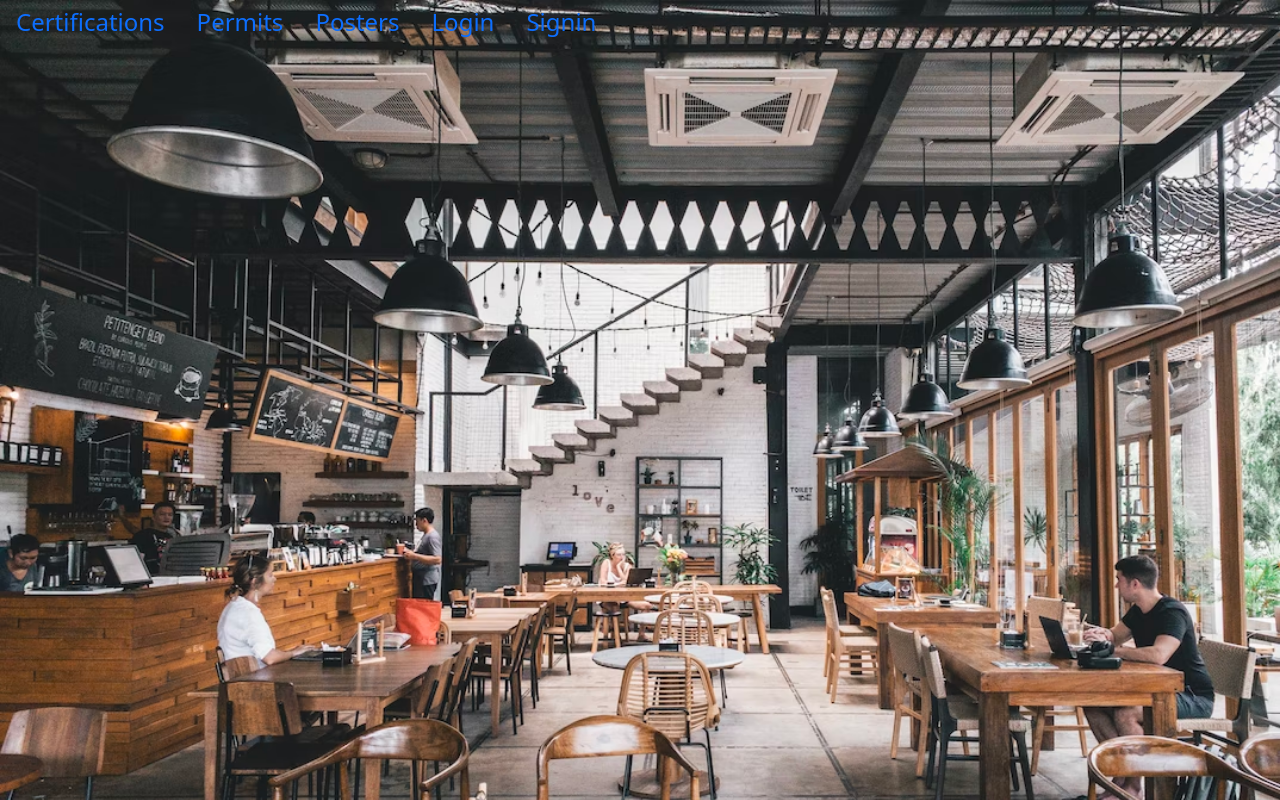
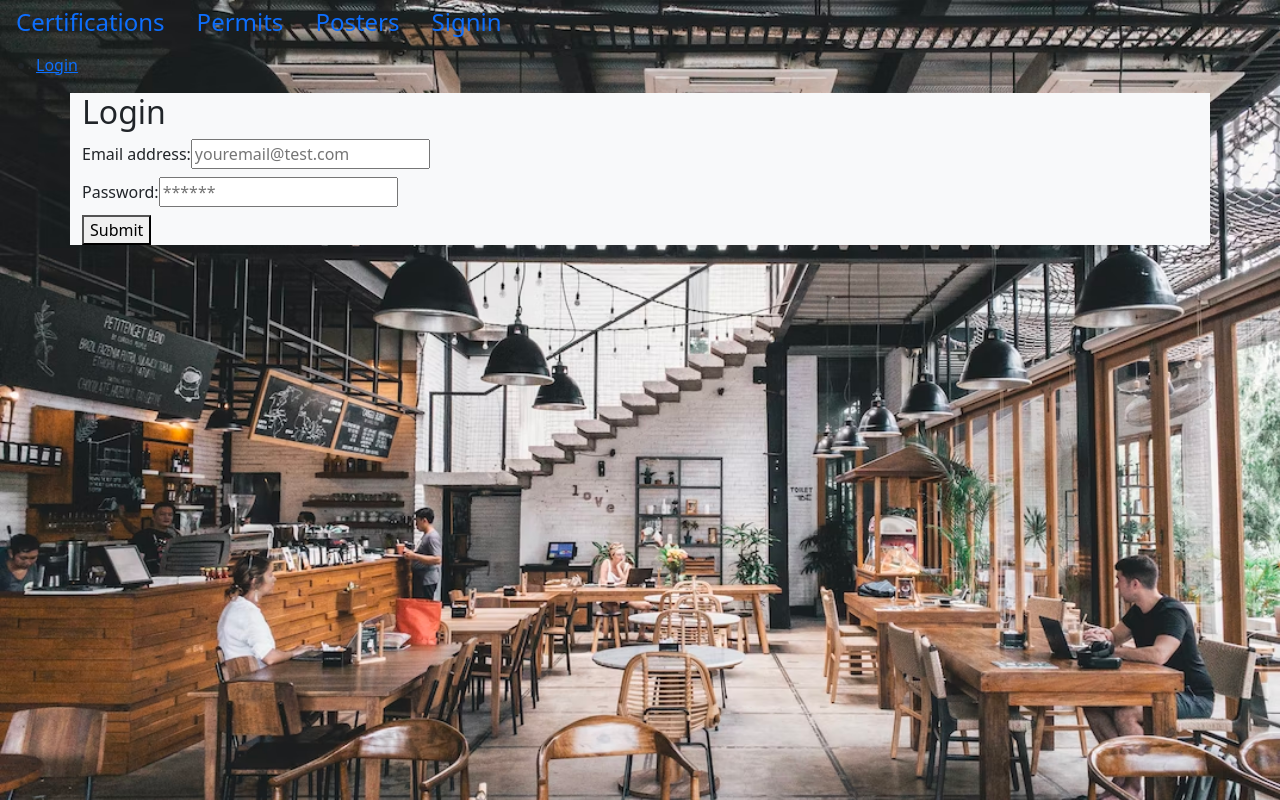
Before and after one commit to Muzan67/restaurateur, a React (Create React App) app in the folder my-app/: page /login in a window 1280 px wide. Built offline with nearby package versions, Linux system fonts and the light colour scheme.

Commit message:
login page renders

```diff
--- a/my-app/package.json
+++ b/my-app/package.json
@@ -7,6 +7,7 @@
     "@testing-library/jest-dom": "^5.16.5",
     "@testing-library/react": "^13.4.0",
     "@testing-library/user-event": "^13.5.0",
+    "bootstrap": "^5.2.1",
     "jwt-decode": "^3.1.2",
     "react": "^18.2.0",
     "react-bootstrap": "^2.5.0",
--- a/my-app/src/App.js
+++ b/my-app/src/App.js
@@ -2,7 +2,6 @@ import React from "react";
 import Homepage from "./components/Homepage"
 import "./App.css";
 import "bootstrap/dist/css/bootstrap.min.css";
-// import Navigation from "./components/Navigation";
 // import Footer from "./components/Footer";
 // import "./index.css";
 // import Contact from './components/Contact';
--- a/my-app/src/components/Homepage/index.js
+++ b/my-app/src/components/Homepage/index.js
@@ -1,11 +1,19 @@
 import React from "react";
+import { BrowserRouter as Router, Route, Routes } from 'react-router-dom';
 import Navigation from "../Navigation";
+import Login from '../../pages/Login';
 
-function Homepage () {
+function Homepage() {
     return (
-        <div>
-            <Navigation/>
-        </div>
+        <Router>
+            <div>
+                <Navigation />
+                <Routes>
+                    <Route exact path="/login" element = <Login/> />
+                </Routes>
+            </div>
+        </Router>
+
     )
 
 }
--- a/my-app/src/components/Navigation/index.js
+++ b/my-app/src/components/Navigation/index.js
@@ -1,11 +1,11 @@
 import React from "react";
 // eslint-disable-next-line
 import Auth from "../../utils/auth";
-// import { Link } from "react-router-dom";
+import { Link } from "react-router-dom";
 
 function Navigation(props) {
   // eslint-disable-next-line
-    const tabs = ["Certifications", "Permits", "Posters", "Login", "Signin" ];
+  const tabs = ["Certifications", "Permits", "Posters", "Signin"];
 
   // if (Auth.loggedIn()) {
   //   return (
@@ -49,18 +49,18 @@ import Auth from "../../utils/auth";
         ))}
       </ul>
 
-        {/* <ul className="flex-row">
-          <li className="mx-1">
+      <ul className="flex-row">
+        {/* <li className="mx-1">
             <Link to="/signup">
               Signup
             </Link>
-          </li>
+          </li> */}
         <li className="mx-1">
           <Link to="/login">
             Login
           </Link>
         </li>
-        </ul> */}
+      </ul>
     </div>
   );
 }
--- a/my-app/src/pages/Login.js
+++ b/my-app/src/pages/Login.js
@@ -1,40 +1,40 @@
 import React, { useState } from 'react';
-import { useMutation } from '@apollo/client';
+// import { useMutation } from '@apollo/client';
 import { Link } from 'react-router-dom';
-import { LOGIN } from '../utils/mutations';
-import Auth from '../utils/auth';
+// import { LOGIN } from '../utils/mutations';
+// import Auth from '../utils/auth';
 
 function Login(props) {
-  const [formState, setFormState] = useState({ email: '', password: '' });
-  const [login, { error }] = useMutation(LOGIN);
+  // const [formState, setFormState] = useState({ email: '', password: '' });
+  // const [login, { error }] = useMutation(LOGIN);
 
-  const handleFormSubmit = async (event) => {
-    event.preventDefault();
-    try {
-      const mutationResponse = await login({
-        variables: { email: formState.email, password: formState.password },
-      });
-      const token = mutationResponse.data.login.token;
-      Auth.login(token);
-    } catch (e) {
-      console.log(e);
-    }
-  };
+  // const handleFormSubmit = async (event) => {
+  //   event.preventDefault();
+  //   try {
+  //     const mutationResponse = await login({
+  //       variables: { email: formState.email, password: formState.password },
+  //     });
+  //     const token = mutationResponse.data.login.token;
+  //     Auth.login(token);
+  //   } catch (e) {
+  //     console.log(e);
+  //   }
+  // };
 
-  const handleChange = (event) => {
-    const { name, value } = event.target;
-    setFormState({
-      ...formState,
-      [name]: value,
-    });
-  };
+  // const handleChange = (event) => {
+  //   const { name, value } = event.target;
+  //   setFormState({
+  //     ...formState,
+  //     [name]: value,
+  //   });
+  // };
 
   return (
-    <div className="container my-1">
-      <Link to="/signup">← Go to Signup</Link>
+    <div className="container my-1 bg-light">
+      {/* <Link to="/signup">← Go to Signup</Link> */}
 
       <h2>Login</h2>
-      <form onSubmit={handleFormSubmit}>
+      <form>
         <div className="flex-row space-between my-2">
           <label htmlFor="email">Email address:</label>
           <input
@@ -42,7 +42,6 @@ function Login(props) {
             name="email"
             type="email"
             id="email"
-            onChange={handleChange}
           />
         </div>
         <div className="flex-row space-between my-2">
@@ -52,14 +51,13 @@ function Login(props) {
             name="password"
             type="password"
             id="pwd"
-            onChange={handleChange}
           />
         </div>
-        {error ? (
+        {/* {error ? (
           <div>
             <p className="error-text">The provided credentials are incorrect</p>
           </div>
-        ) : null}
+        ) : null} */}
         <div className="flex-row flex-end">
           <button type="submit">Submit</button>
         </div>
```
Also changed, not shown: 1 other file (tests, documents, lock files or other folders). Lines whose indentation alone changed are shown as unchanged.
